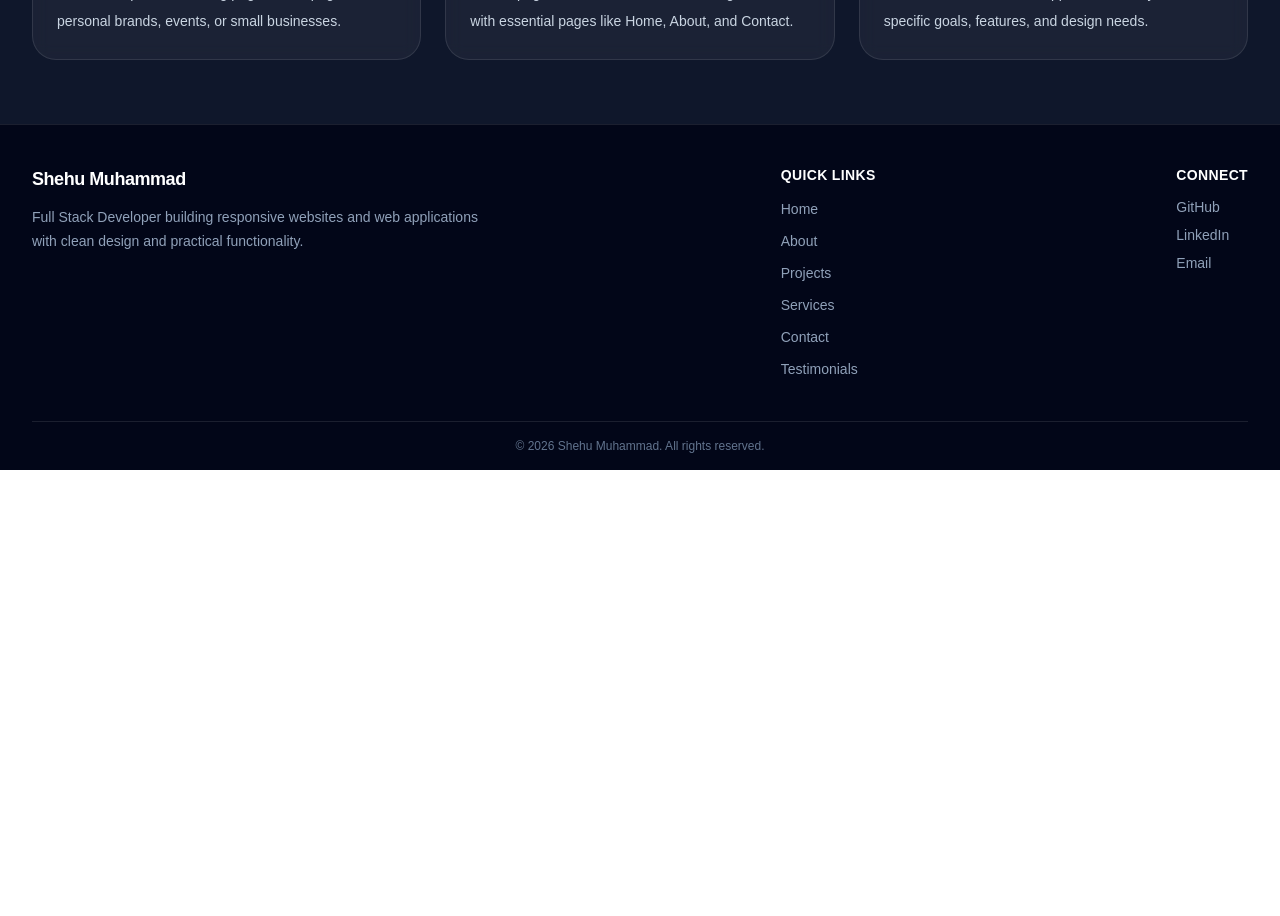
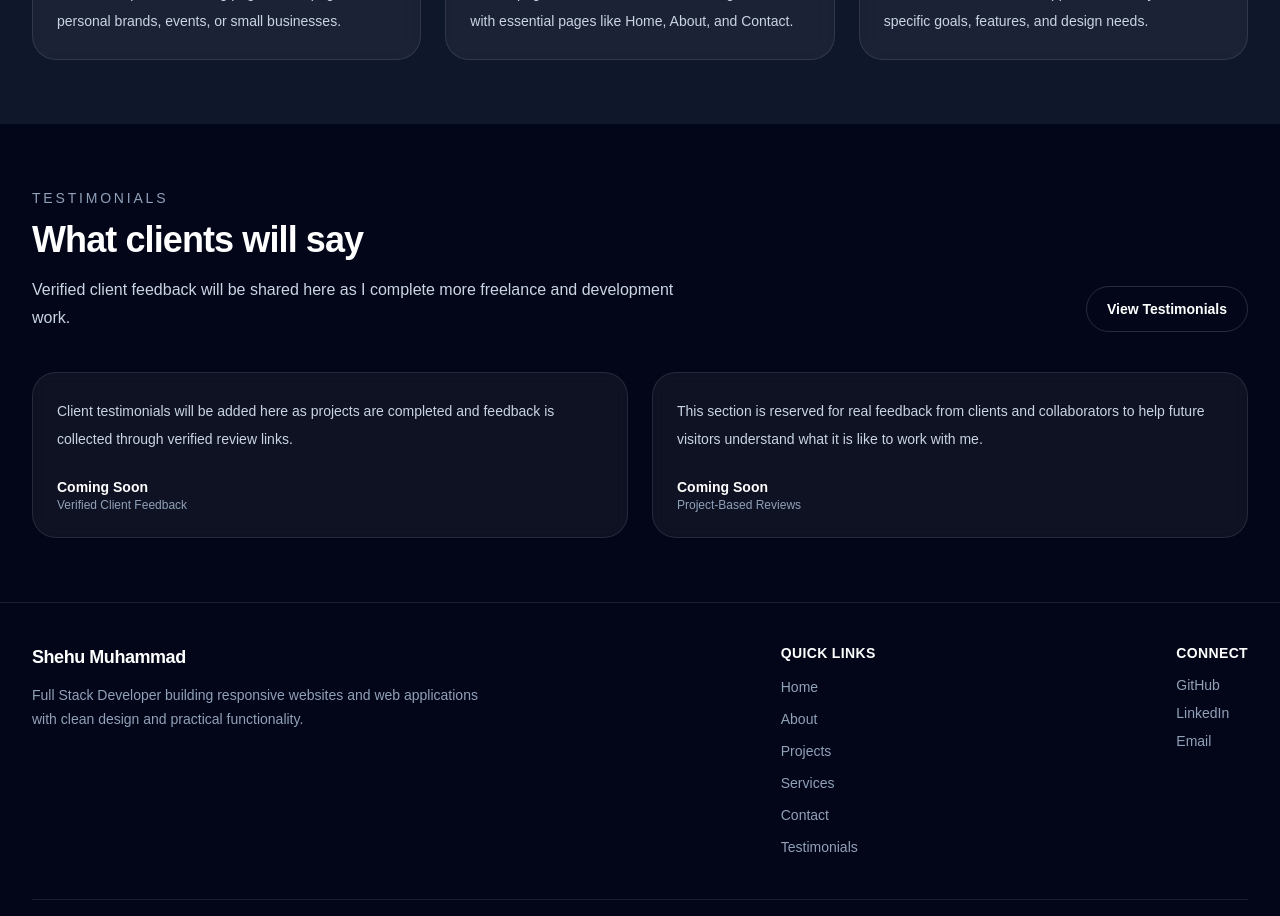
Before and after one commit to Shehu-Muhammad/personal-website, a Next.js app: page / in a window 1280 px wide. Shown: the part 2200-3116 px from the top of the page. Before the commit the page ends 2670 px from the top, so only its background shows below. Built offline with nearby package versions, Linux system fonts and the light colour scheme.

Commit message:
created TestimonialsPreview placeholder and added it to app/page.tsx

```diff
--- a/app/page.tsx
+++ b/app/page.tsx
@@ -2,6 +2,7 @@ import FeaturedProjects from '@/components/home/FeaturedProjects';
 import Hero from '@/components/home/Hero';
 import IntroStrip from '@/components/home/IntroStrip';
 import ServicesPreview from '@/components/home/ServicesPreview';
+import TestimonialsPreview from '@/components/home/TestimonialsPreview';
 
 export default function HomePage() {
   return (
@@ -10,6 +11,7 @@ export default function HomePage() {
       <IntroStrip />
       <FeaturedProjects />
       <ServicesPreview />
+      <TestimonialsPreview />
     </>
   );
 }
--- a/components/home/TestimonialsPreview.tsx
+++ b/components/home/TestimonialsPreview.tsx
@@ -0,0 +1,58 @@
+// components/home/TestimonialsPreview.tsx
+import Link from 'next/link';
+import Container from '@/components/layout/Container';
+
+export default function TestimonialsPreview() {
+  return (
+    <section className='bg-slate-950 py-16 text-white'>
+      <Container>
+        <div className='mb-10 flex flex-col gap-4 md:flex-row md:items-end md:justify-between'>
+          <div className='max-w-2xl'>
+            <p className='text-sm font-medium uppercase tracking-[0.2em] text-slate-400'>
+              Testimonials
+            </p>
+            <h2 className='mt-3 text-3xl font-bold tracking-tight text-white sm:text-4xl'>
+              What clients will say
+            </h2>
+            <p className='mt-4 text-base leading-7 text-slate-300'>
+              Verified client feedback will be shared here as I complete more
+              freelance and development work.
+            </p>
+          </div>
+
+          <Link
+            href='/testimonials'
+            className='inline-flex items-center justify-center rounded-full border border-white/15 px-5 py-3 text-sm font-semibold text-white transition hover:bg-white/10'
+          >
+            View Testimonials
+          </Link>
+        </div>
+
+        <div className='grid gap-6 md:grid-cols-2'>
+          <article className='rounded-3xl border border-white/10 bg-white/5 p-6 backdrop-blur'>
+            <p className='text-sm leading-7 text-slate-300'>
+              Client testimonials will be added here as projects are completed
+              and feedback is collected through verified review links.
+            </p>
+            <div className='mt-6'>
+              <p className='text-sm font-semibold text-white'>Coming Soon</p>
+              <p className='text-xs text-slate-400'>Verified Client Feedback</p>
+            </div>
+          </article>
+
+          <article className='rounded-3xl border border-white/10 bg-white/5 p-6 backdrop-blur'>
+            <p className='text-sm leading-7 text-slate-300'>
+              This section is reserved for real feedback from clients and
+              collaborators to help future visitors understand what it is like
+              to work with me.
+            </p>
+            <div className='mt-6'>
+              <p className='text-sm font-semibold text-white'>Coming Soon</p>
+              <p className='text-xs text-slate-400'>Project-Based Reviews</p>
+            </div>
+          </article>
+        </div>
+      </Container>
+    </section>
+  );
+}
```
